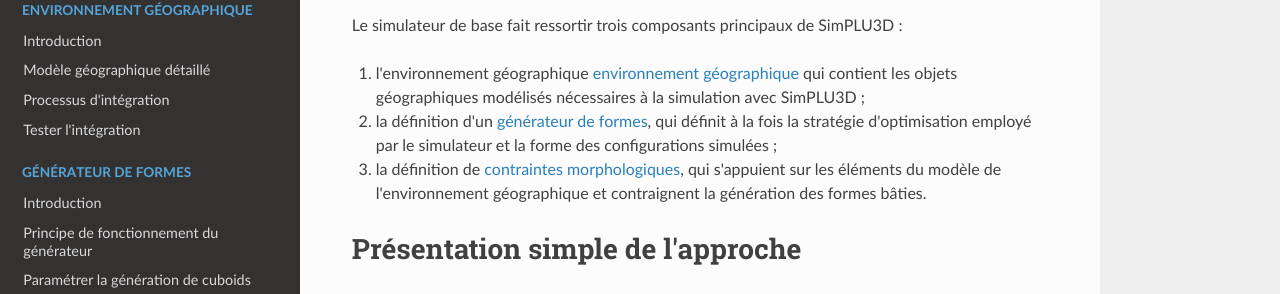
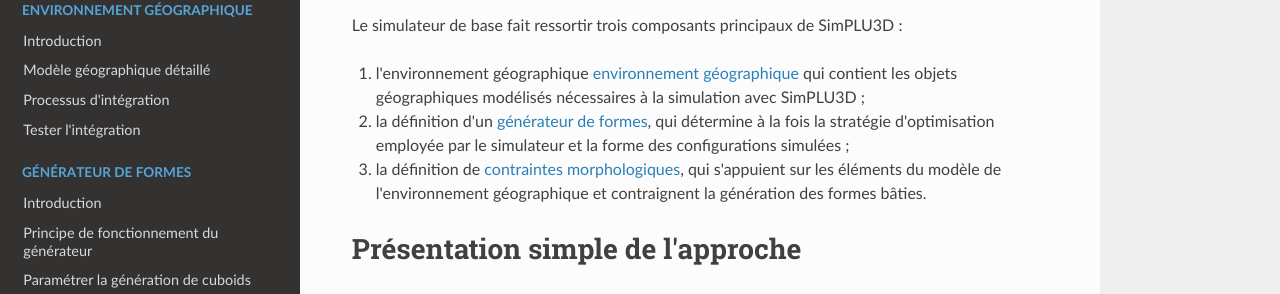
Before and after one commit to SimPLU3D/simplu3D-tutorial, an MkDocs documentation site: the page built from docs/principe/intro.md, in a window 1280 px wide. Shown: the part 146-440 px from the top of the page. Built offline with MkDocs 1.6.1, drawn with Linux system fonts in a browser that asks for light colours; nearby versions of some CDN libraries.

Commit message:
Correction

```diff
--- a/docs/principe/intro.md
+++ b/docs/principe/intro.md
@@ -11,7 +11,7 @@ date: 2018-10-26
 Le simulateur de base fait ressortir trois composants principaux de SimPLU3D :
 
 1. l'environnement géographique [environnement géographique](../envgeo/intro.md) qui contient les objets géographiques modélisés nécessaires à la simulation avec SimPLU3D ;
-2. la définition d'un [générateur de formes](../generator/intro.md), qui définit à la fois la stratégie d'optimisation employé par le simulateur et la forme des configurations simulées ;
+2. la définition d'un [générateur de formes](../generator/intro.md), qui détermine à la fois la stratégie d'optimisation employée par le simulateur et la forme des configurations simulées ;
 3. la définition de [contraintes morphologiques](../rules/intro.md), qui s'appuient sur les éléments du modèle de l'environnement géographique et contraignent la génération des formes bâties.
 
 # Présentation simple de l'approche
```
